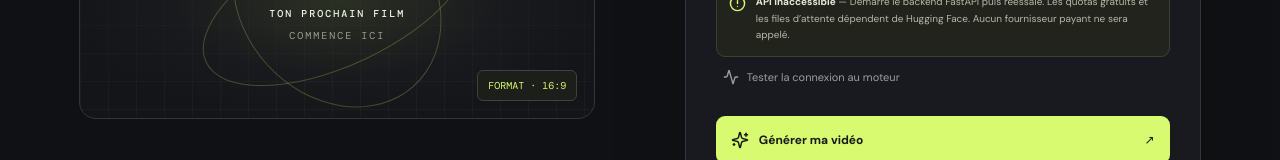
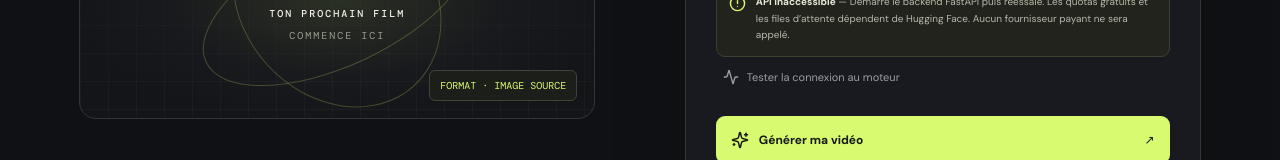
Before and after one commit to Leslie2856/generateur-video-ia, a React (Vite) app in the folder frontend/: page / in a window 1280 px wide. Shown: the part 759-919 px from the top of the page. Built offline with nearby package versions, Linux system fonts and the light colour scheme; no server answers.

Commit message:
Remove misleading aspect-ratio control for image-driven model

```diff
--- a/frontend/src/App.jsx
+++ b/frontend/src/App.jsx
@@ -7,7 +7,6 @@ export default function App() {
   const [mode, setMode] = useState('image')
   const [prompt, setPrompt] = useState('')
   const [duration, setDuration] = useState(3)
-  const [ratio, setRatio] = useState('16:9')
   const [file, setFile] = useState(null)
   const [motionVideo, setMotionVideo] = useState(null)
   const [busy, setBusy] = useState(false)
@@ -77,7 +76,7 @@ export default function App() {
       let endpoint = '/api/jobs/image-to-video'
       if (mode === 'image') {
         data.append('duration_seconds', String(duration))
-        data.append('aspect_ratio', ratio)
+        data.append('aspect_ratio', '16:9')
       } else {
         endpoint = '/api/jobs/animate'
         data.append('motion_video', motionVideo)
@@ -98,7 +97,7 @@ export default function App() {
   return <div className="app-shell">
     <header className="topbar"><a className="brand" href="#top"><span className="brand-icon"><Clapperboard size={21} /></span><span>motion<span className="brand-accent">lab</span><small>STUDIO IA</small></span></a><div className="top-actions"><span className="status-dot" /><span className="beta">BÊTA</span><a className="github-link" href="https://github.com/Leslie2856/generateur-video-ia/tree/feature/video-engine-integration" target="_blank" rel="noreferrer">GitHub ↗</a></div></header>
     <main id="top" className="main-grid">
-      <section className="intro"><div className="eyebrow"><Sparkles size={14} /> TON IMAGINATION, EN MOUVEMENT</div><h1>Transforme tes idées<br />en <span>vidéos.</span></h1><p className="intro-copy">Teste deux moteurs Wan 2.2 gratuits : animation d’une image ou transfert de mouvement à un personnage.</p><div className="feature-row"><div><ImagePlus size={17}/><span>Image en vidéo</span></div><div><Film size={17}/><span>Animation guidée</span></div><div><Clock3 size={17}/><span>Clips courts</span></div></div><div className="preview-card"><div className="preview-orbit orbit-one"/><div className="preview-orbit orbit-two"/><div className="preview-center"><Clapperboard size={38}/><span>TON PROCHAIN FILM</span><small>COMMENCE ICI</small></div><div className="preview-chip chip-top">✦ Wan 2.2 · ZeroGPU</div><div className="preview-chip chip-bottom">FORMAT · {ratio}</div></div></section>
+      <section className="intro"><div className="eyebrow"><Sparkles size={14} /> TON IMAGINATION, EN MOUVEMENT</div><h1>Transforme tes idées<br />en <span>vidéos.</span></h1><p className="intro-copy">Teste deux moteurs Wan 2.2 gratuits : animation d’une image ou transfert de mouvement à un personnage.</p><div className="feature-row"><div><ImagePlus size={17}/><span>Image en vidéo</span></div><div><Film size={17}/><span>Animation guidée</span></div><div><Clock3 size={17}/><span>Clips courts</span></div></div><div className="preview-card"><div className="preview-orbit orbit-one"/><div className="preview-orbit orbit-two"/><div className="preview-center"><Clapperboard size={38}/><span>TON PROCHAIN FILM</span><small>COMMENCE ICI</small></div><div className="preview-chip chip-top">✦ Wan 2.2 · ZeroGPU</div><div className="preview-chip chip-bottom">FORMAT · IMAGE SOURCE</div></div></section>
       <section className="studio-card"><div className="studio-heading"><div><div className="section-kicker">ESPACE DE CRÉATION</div><h2>Nouvelle vidéo</h2></div><span className="step-tag">01 <span>/ 02</span></span></div>
         <div className="mode-tabs"><button className={mode === 'image' ? 'mode-tab active' : 'mode-tab'} onClick={() => { setMode('image'); setNotice(''); setProviderStatus(''); setVideoUrl('') }} type="button"><WandSparkles size={17}/> Image vers vidéo</button><button className={mode === 'animate' ? 'mode-tab active' : 'mode-tab'} onClick={() => { setMode('animate'); setNotice(''); setProviderStatus(''); setVideoUrl('') }} type="button"><Film size={17}/> Animer un personnage</button></div>
         <form onSubmit={generate}><label className="field-label" htmlFor="prompt">{mode === 'image' ? 'DÉCRIS LE MOUVEMENT À GÉNÉRER' : 'DÉCRIS LE RÉSULTAT SOUHAITÉ'} <span>REQUIS</span></label><textarea id="prompt" value={prompt} onChange={e => setPrompt(e.target.value)} maxLength={4000} placeholder={mode === 'image' ? 'Ex. : Anime doucement cette image, vent dans les vêtements, caméra qui avance, lumière cinématographique…' : 'Ex. : Reproduis le mouvement de la vidéo de référence, en conservant l’apparence du personnage et le décor…'} rows={4}/><div className="field-footer"><span>Une consigne précise aide à guider le résultat.</span><span>{prompt.length}/4000</span></div>
```
